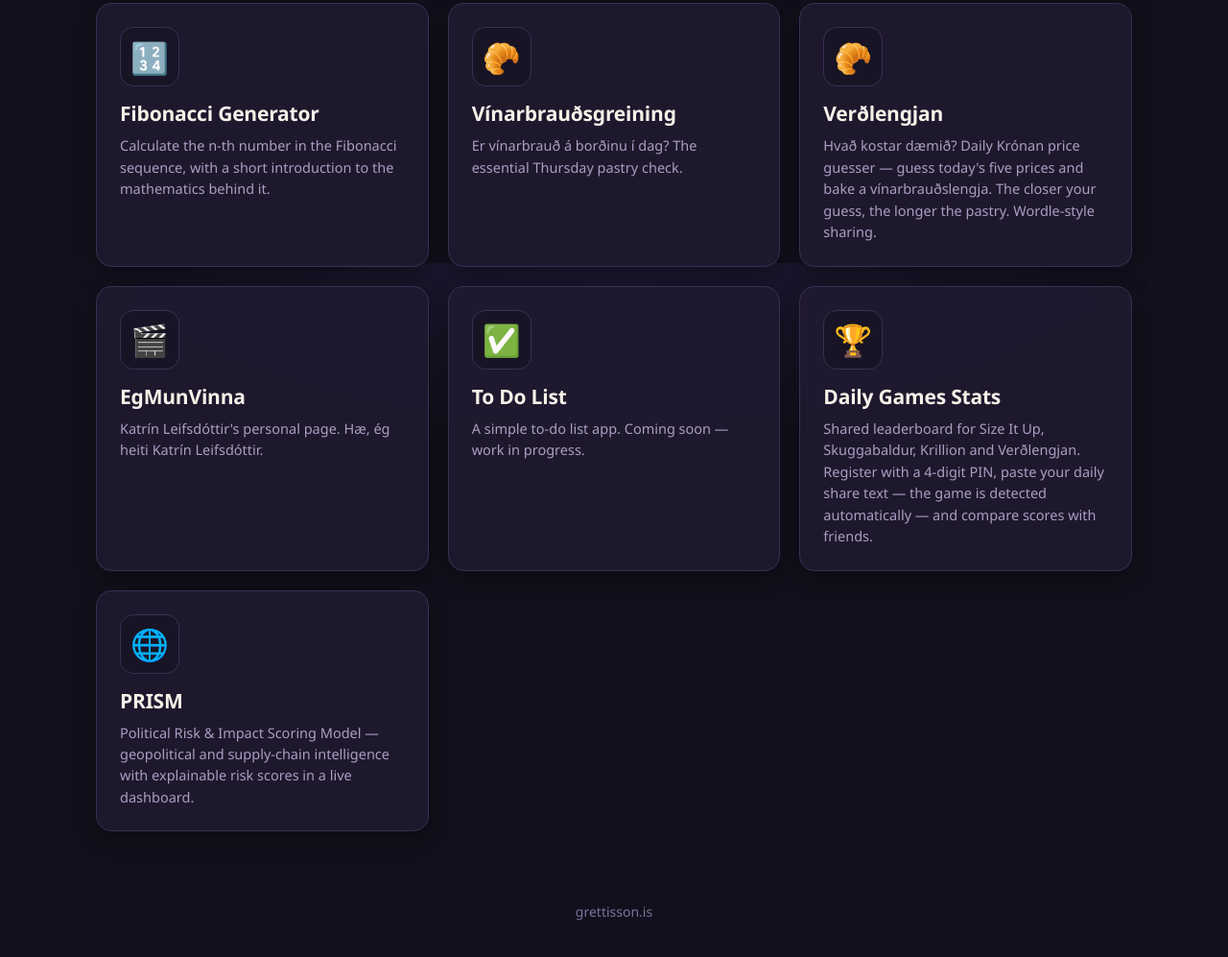
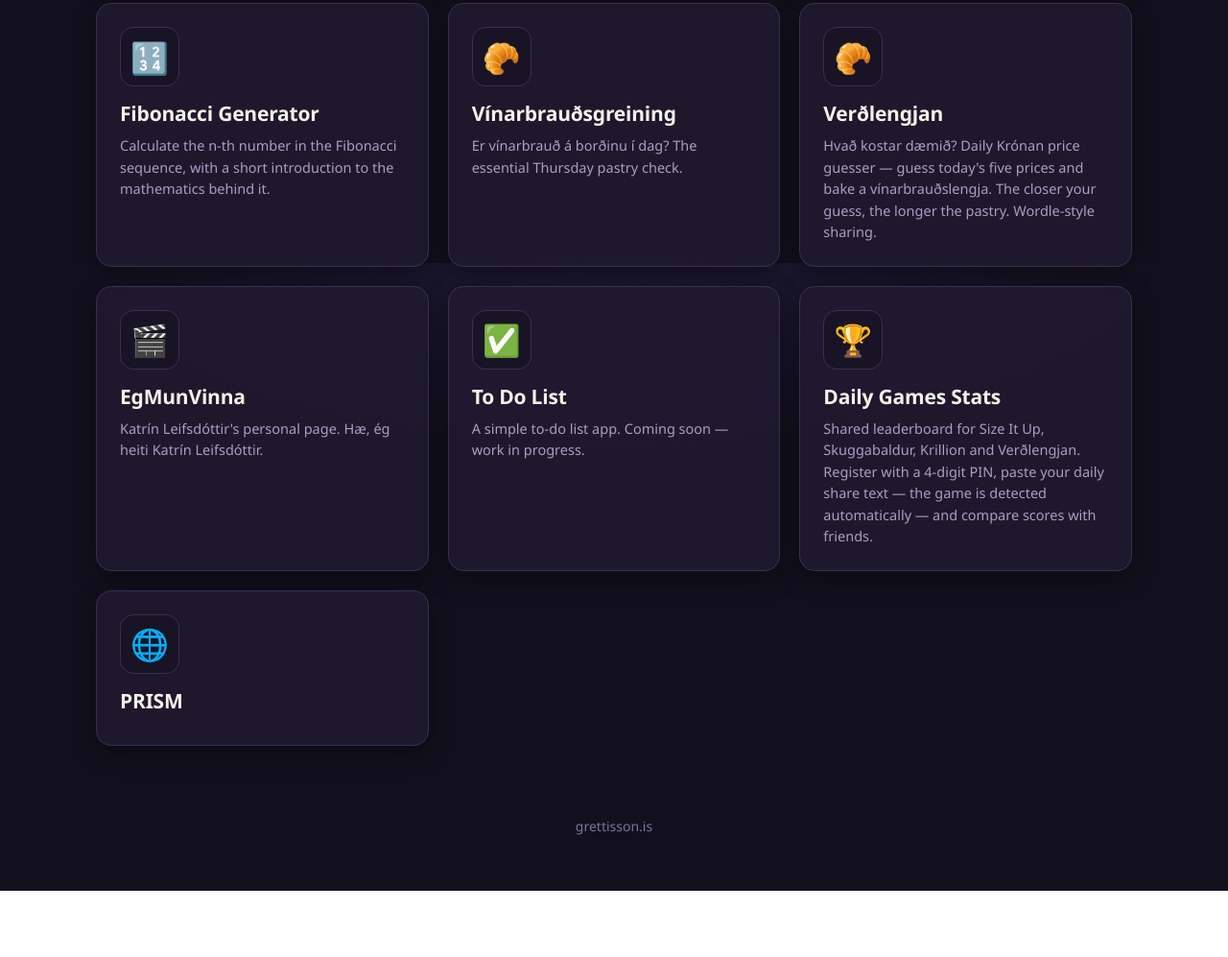
Before and after one commit to BjarkiGr/grettisson, a plain HTML site: page index.html in a window 1280 px wide. Shown: the part 526-1523 px from the top of the page at 96% size. After the commit the page ends 1454 px from the top, so only its background shows below. Drawn offline with Linux system fonts and the light colour scheme.

Commit message:
chore(home): remove PRISM description from front page card

```diff
--- a/index.html
+++ b/index.html
@@ -76,7 +76,6 @@
         <a class="project-card" href="/projects/prism/frontend/">
             <span class="project-icon">🌐</span>
             <h2>PRISM</h2>
-            <p>Political Risk &amp; Impact Scoring Model — geopolitical and supply-chain intelligence with explainable risk scores in a live dashboard.</p>
         </a>
     </main>
 
```
